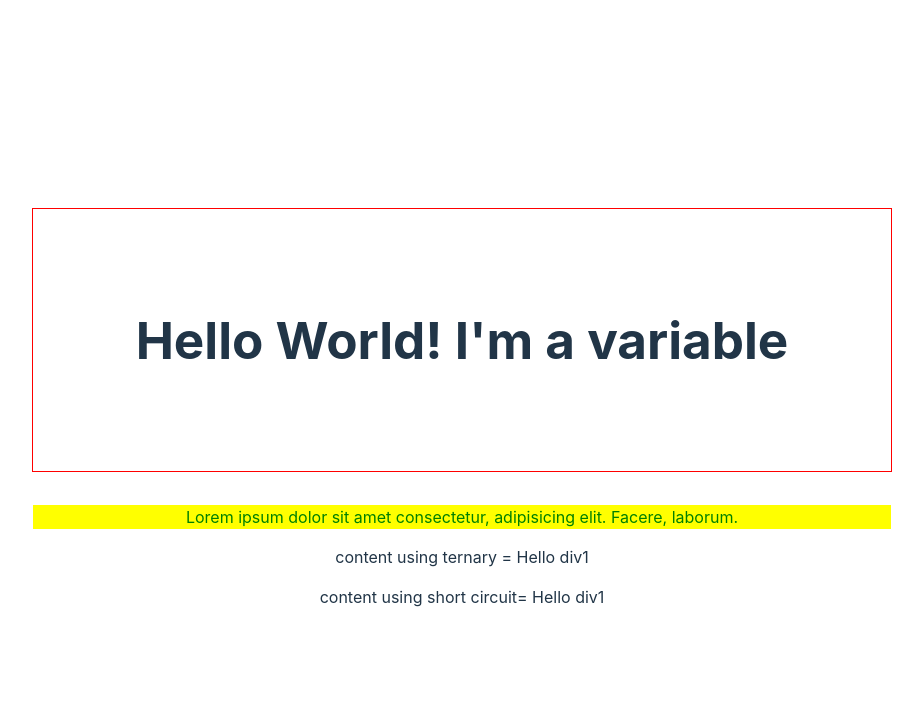
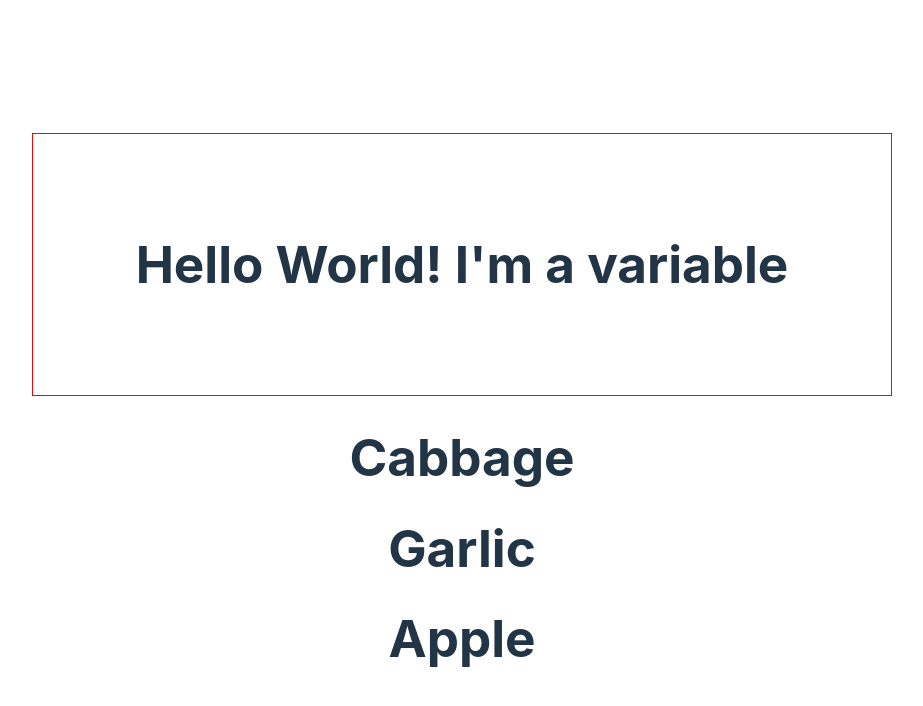
Before and after one commit to hackcharms/dive-into-react, a React (Vite) app: page / in a window 1280 px wide. Shown: the top 706 px of the page, without its empty margins (178-1101 px from the left). Built offline with nearby package versions, Linux system fonts and the light colour scheme.

Commit message:
list rendering

```diff
--- a/src/App.jsx
+++ b/src/App.jsx
@@ -2,36 +2,19 @@ import React from "react";
 import "./App.css";
 function App() {
   const msg = "Hello World! I'm a variable";
-  const showDiv1 = true;
-  // let content = "";
-  const div1 = `Hello div1`;
-  // const div2 = `Hello div2`;
-  // content = showDiv1 ? div1 : div2;
-  // if (showDiv1) {
-  //   content = div1;
-  // } else {
-  //   content = div2;
-  // }
+  const products = [
+    { title: "Cabbage", isFruit: false, id: 1 },
+    { title: "Garlic", isFruit: false, id: 2 },
+    { title: "Apple", isFruit: true, id: 3 },
+  ];
   return (
     // <React.Fragment>
     <>
       <h1 className="card">{msg}</h1>
-      <p
-        style={{
-          color: "green",
-          backgroundColor: "yellow",
-        }}
-      >
-        Lorem ipsum dolor sit amet consectetur, adipisicing elit. Facere,
-        laborum.
-      </p>
-      <p>content using ternary = {showDiv1 ? div1 : ""} </p>
-      <p>content using short circuit= {showDiv1 && div1} </p>
-      {/* <input type="text" value={msg} /> */}
       <div>
-        {/* <Button></Button>
-        <Button></Button>
-        <Button></Button> */}
+        {products.map((product) => {
+          return <h1 key={product.id}>{product.title}</h1>;
+        })}
       </div>
     </>
   );
```
